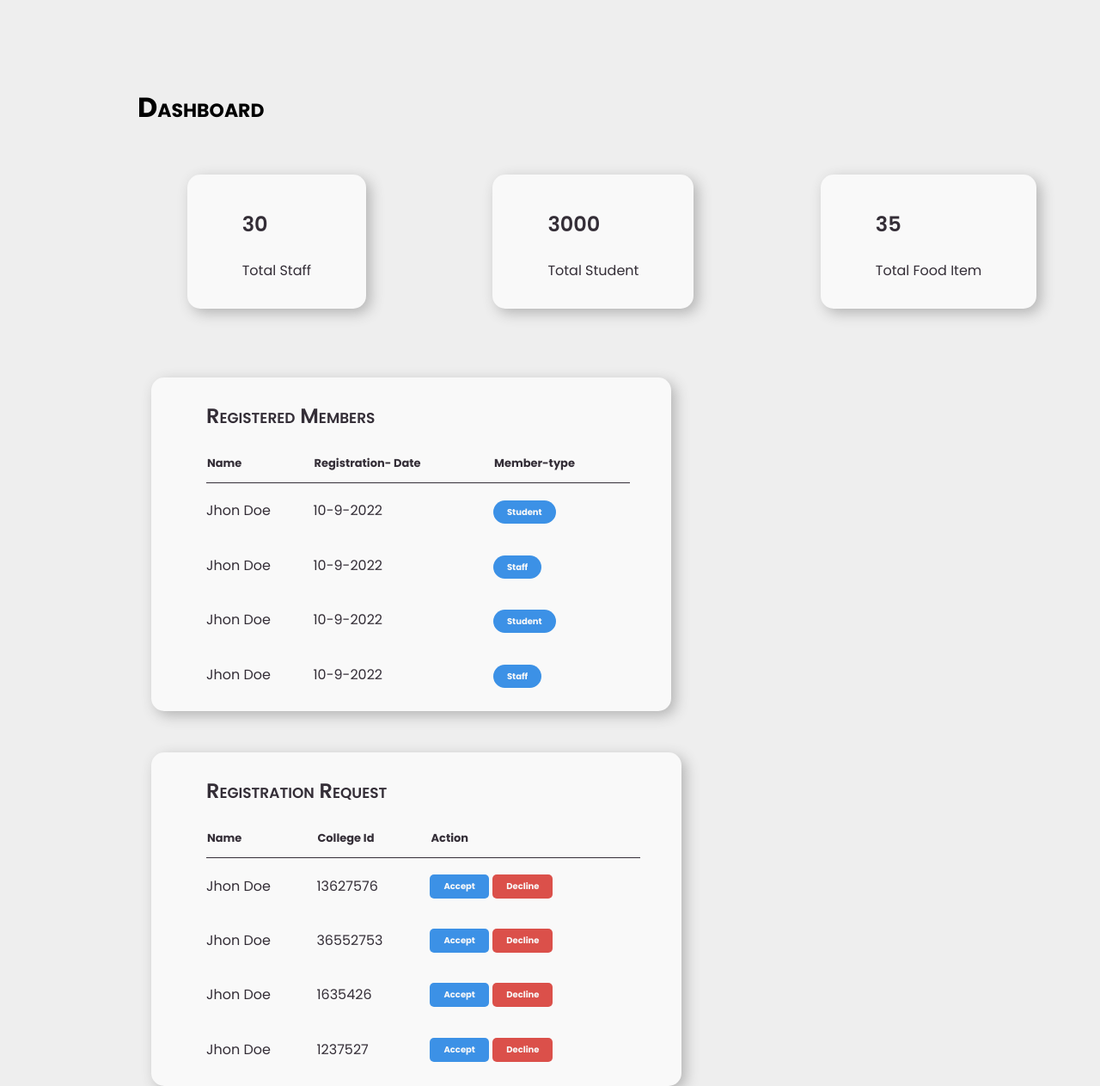
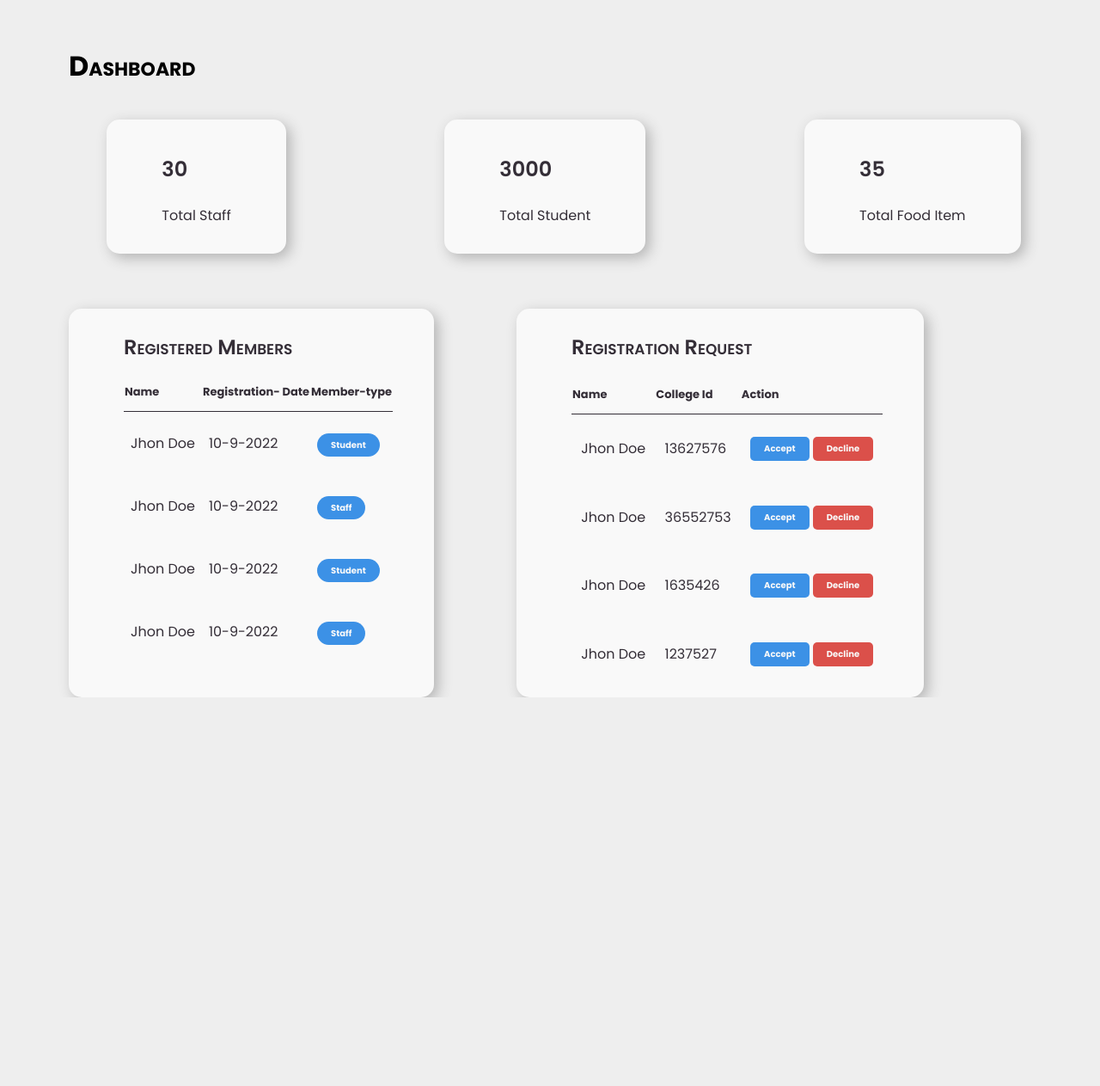
Before and after one commit to Satyaprakash83/Canteen-Management-System, a PHP site: page /dashboard.html in a window 1280 px wide. Shown: the whole page at 86% size. After the commit the page ends 811 px from the top, so only its background shows below. Run offline with PHP 8.4, Linux system fonts and the light colour scheme.

Commit message:
modified dashboard page & added food_pref in index

```diff
--- a/dashboard.css
+++ b/dashboard.css
@@ -48,11 +48,11 @@ body {
 }
 
 .header {
-  padding-left: 10em;
-  padding-top: 5em;
+  padding-left: 5em;
+  padding-top: 2em;
 }
 .container {
-  padding-left: 9em;
+  padding-left: 2em;
   padding-top: 1em;
   display: flex;
   flex-wrap: wrap;
@@ -64,7 +64,7 @@ body {
   display: flex;
   align-items: center;
   border-radius: 15px;
-  margin: 1em auto;
+  margin:  0 auto;
   box-shadow: 5px 5px 1rem hsl(0, 0%, 70%);
 }
 .container li .card h3 {
@@ -77,17 +77,17 @@ body {
 }
 
 .registration {
-  display: flex;
-  flex-wrap: wrap;
+  display: inline-flex;
+  /* flex-wrap: wrap; */
 }
 .registered-members {
-  display: flex;
+  /* display: flex; */
   flex-wrap: wrap;
   width: 100%;
   color: var(--dark);
   background-color: var(--light);
   border-radius: 15px;
-  margin: 3em 4em 0 11em;
+  margin: 3em 4em 0 5em;
   box-shadow: 5px 5px 1rem hsl(0, 0%, 70%);
   padding: 0.2em 3em 0.7em 4em;
   max-width: fit-content;
@@ -96,7 +96,7 @@ body {
 .registered-members .head {
   display: flex;
   align-items: center;
-  margin-bottom: 0.2em;
+  /* margin-bottom: 0.2em; */
 }
 .registered-members .head h3 {
   margin-right: auto;
@@ -114,7 +114,7 @@ body {
   border-bottom: 1px solid var(--dark);
 }
 .registered-members table td {
-  padding: 0.2em 0;
+  padding: 0.5em;
 }
 .registered-members table tr td:first-child {
   display: flex;
@@ -132,13 +132,13 @@ body {
   font-weight: 700;
 }
 .registration-request {
-  display: flex;
+  /* display: flex; */
   flex-wrap: wrap;
   width: 100%;
   color: var(--dark);
   background-color: var(--light);
   border-radius: 15px;
-  margin: 3em 4em 0 11em;
+  margin: 3em 4em 0 2em;
   box-shadow: 5px 5px 1rem hsl(0, 0%, 70%);
   padding: 0.2em 3em 0.7em 4em;
   max-width: fit-content;
@@ -164,7 +164,7 @@ body {
   border-bottom: 1px solid var(--dark);
 }
 .registration-request table td {
-  padding: 0.2em 0;
+  padding: 0.7em;
 }
 .registration-request table td:first-child {
   display: flex;
--- a/index.html
+++ b/index.html
@@ -37,6 +37,12 @@
 				<a href="./apply_leave.html" target="frame">
 					<i class='bx bxs-shopping-bag-alt'></i>
 					<span class="text">Leave Apply</span>
+				</a>
+			</li>
+			<li>
+				<a href="./food_pref.html" target="frame">
+					<i class='bx bxs-bowl-hot'></i>
+					<span class="text">Food Preference</span>
 				</a>
 			</li>
 			<li>
```
